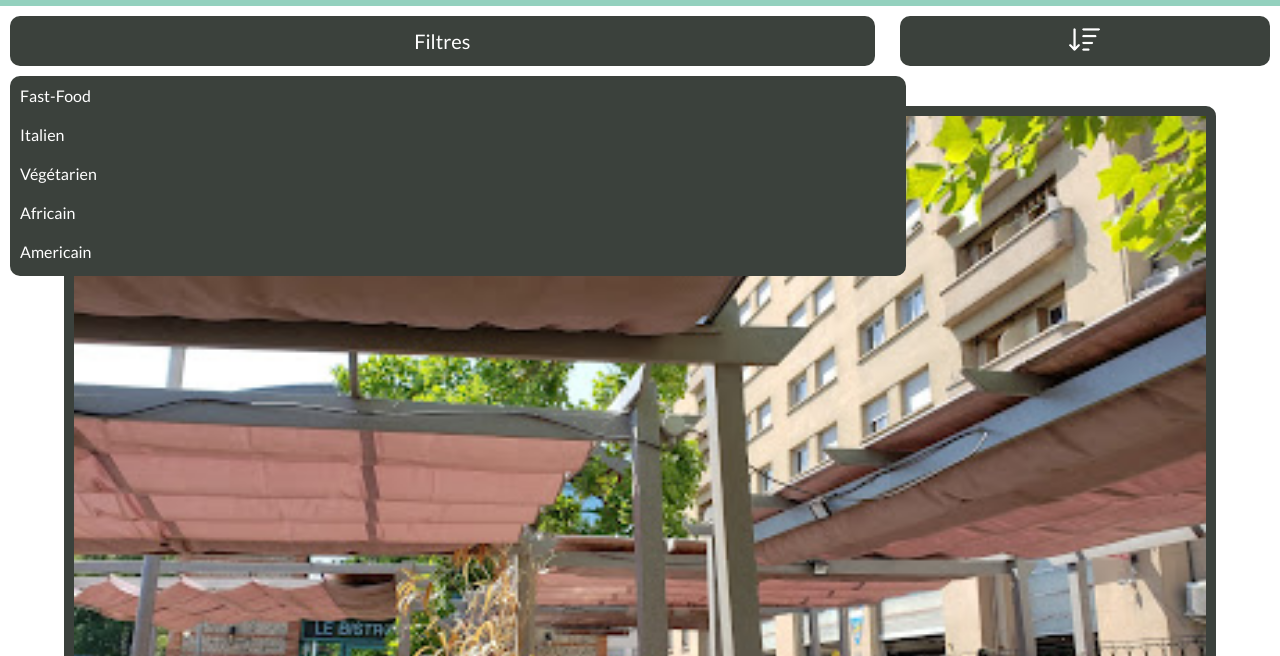
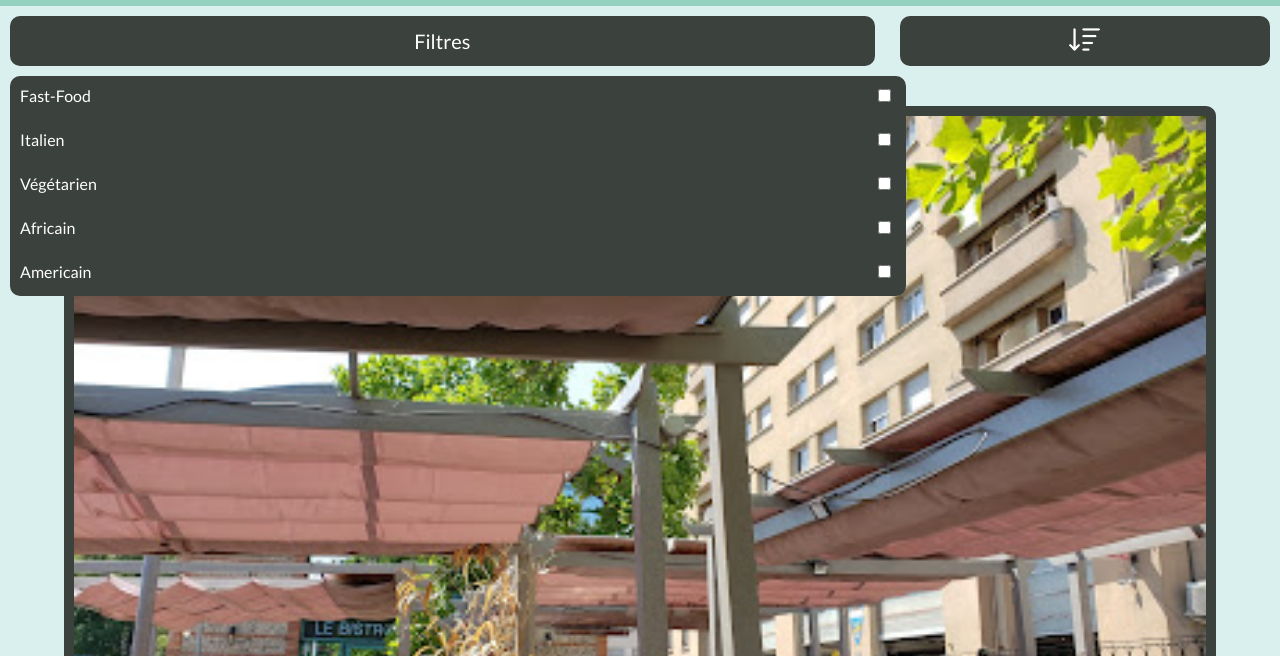
Before and after one commit to abdoukhoudoss/Wild-eats, a plain HTML site: page index.html in a window 1280 px wide. Both pictures are taken after a click on the item "Filtres". Shown: the part 144-800 px from the top of the page. Drawn offline with Linux system fonts and the light colour scheme.

Commit message:
add checkbox

```diff
--- a/index.html
+++ b/index.html
@@ -32,11 +32,26 @@
                     </li>
                 </ul>
                 <ul class="modal-filter">
-                    <li class="filter-selection"></a>Fast-Food</li>
-                    <li class="filter-selection"></a>Italien</li>
-                    <li class="filter-selection"></a>Végétarien</li>
-                    <li class="filter-selection"></a>Africain</li>
-                    <li class="filter-selection"></a>Americain</li>
+                    <div class="filter-container">
+                        <li class="filter-selection"></a>Fast-Food</li>
+                        <input type="checkbox" name="" id="fast-food">
+                    </div>
+                    <div class="filter-container">
+                        <li class="filter-selection"></a>Italien</li>
+                        <input type="checkbox" name="" id="italien">
+                    </div>
+                    <div class="filter-container">
+                        <li class="filter-selection"></a>Végétarien</li>
+                        <input type="checkbox" name="" id="vegetarien">
+                    </div>
+                    <div class="filter-container">
+                        <li class="filter-selection"></a>Africain</li>
+                        <input type="checkbox" name="" id="africain">
+                    </div>
+                    <div class="filter-container">
+                        <li class="filter-selection"></a>Americain</li>
+                        <input type="checkbox" name="" id="americain">
+                    </div>
                 </ul>
                 <ul class="modal-sort">
                     <li class="sort-selection"></a>Pertinence</li>
--- a/style.css
+++ b/style.css
@@ -11,6 +11,11 @@
   font-family: Lato;
   padding: 0;
   box-sizing: border-box;
+}
+
+body {
+    z-index: 0;
+    background-color: #DAF0EE;
 }
 
 header {
@@ -39,15 +44,15 @@ header {
   list-style-type: none;
   display: flex;
   flex-direction: column;
-  gap: 20px;
   background-color: var(--secondary-color);
   color: white;
   width: 70%;
-  height: 200px;
+  height: 220px;
   border-radius: 10px;
   margin-left: 10px;
   padding-left: 10px;
   padding-top:10px;
+  z-index: 1;
 }
 
 .active2 {
@@ -64,6 +69,7 @@ header {
   margin-left: 105px;
   padding-left: 10px;
   padding-top:10px;
+  z-index: 1;
 }
 
 .filter-button {
@@ -160,3 +166,9 @@ footer {
     padding-bottom: 40px;
 
 }
+
+.filter-container {
+    display: flex;
+    justify-content: space-between;
+    padding-right: 15px;
+}
```
